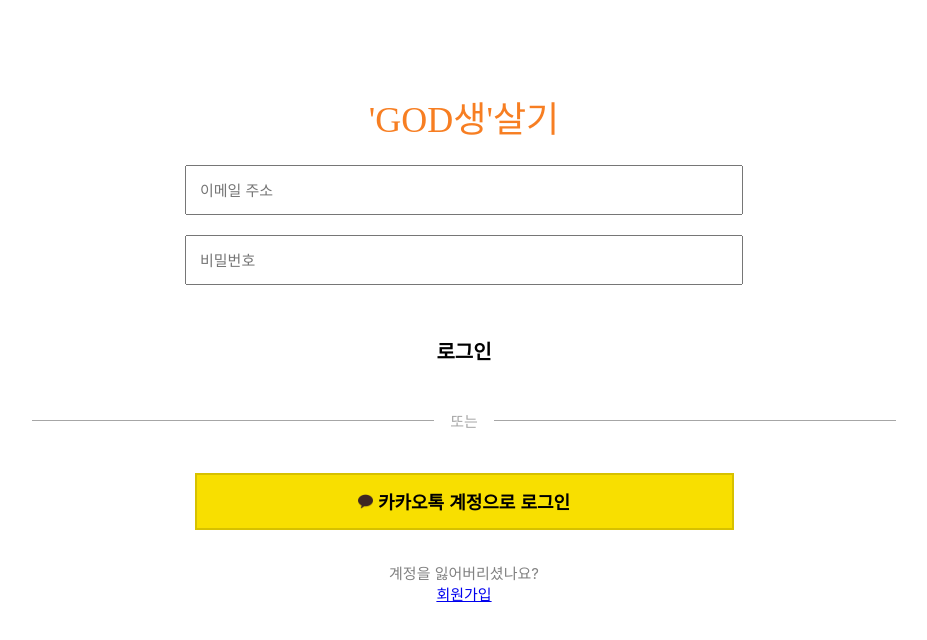
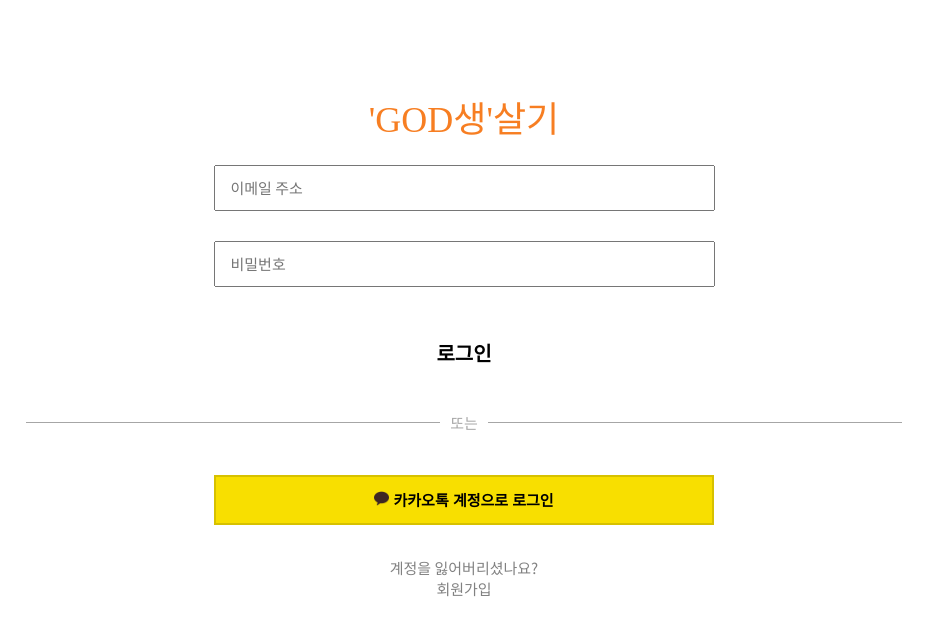
Before and after one commit to mju-likelion/livingodlife-frontend, a React (Create React App) app: page /login in a window 1280 px wide. Shown: the top 640 px of the page, without its empty margins (176-1103 px from the left). Built offline with nearby package versions, Linux system fonts and the light colour scheme; a web font is replaced by a local one.

Commit message:
design: login 페이지 Noto Sans 글꼴 적용, input 크기 조정

```diff
--- a/src/routes/Login/Login.js
+++ b/src/routes/Login/Login.js
@@ -1,28 +1,39 @@
-import './Login.scss';
-import React from 'react';
-import { Link } from 'react-router-dom';
-import Kakao from '../../image/kakao-icon.png';
+import "./Login.scss";
+import React from "react";
+import { Link } from "react-router-dom";
+import Kakao from "../../image/kakao-icon.png";
 
 function Login() {
-
   return (
     <div>
       <div className="logo">'GOD생'살기</div>
-
-      <input className='mail' type="text" placeholder='이메일 주소'></input>
-        <br/>
-      <input className='pw' type="password" placeholder='비밀번호'></input>
-        <br/>
-
-      <button className='login-btn'>로그인</button>
-
-      <div className="hr-sect">또는</div>
-
-      <button className="kakao"><img src={Kakao} style={{ width: '15px', height:'15px'}}/> 카카오톡 계정으로 로그인</button>
-
-      <div className="forgot-pw">계정을 잃어버리셨나요?</div>
-      <a href='./SignUp.js' className="sign-up"><Link to="/signup">회원가입</Link></a>
-
+      <input
+        className="mail notoSans"
+        type="text"
+        placeholder="이메일 주소"
+      ></input>
+      <br />
+      <input
+        className="pw notoSans"
+        type="password"
+        placeholder="비밀번호"
+      ></input>
+      <br />
+      <button className="login-btn notoSans">로그인</button>
+      <div className="hr-sect notoSans">또는</div>
+      <button className="kakao">
+        <img src={Kakao} style={{ width: "15px", height: "15px" }} /> 카카오톡
+        계정으로 로그인
+      </button>
+      <div className="forgot-pw notoSans">계정을 잃어버리셨나요?</div>
+      <a href="./SignUp.js" className="sign-up notoSans">
+        <Link
+          to="/signup"
+          style={{ textDecoration: "none", color: "rgba(129, 129, 129, 1)" }}
+        >
+          회원가입
+        </Link>
+      </a>
     </div>
   );
 }
--- a/src/routes/Login/Login.scss
+++ b/src/routes/Login/Login.scss
@@ -1,3 +1,11 @@
+@font-face {
+  font-family: 'Noto Sans KR', sans-serif;
+  src: url(//fonts.googleapis.com/earlyaccess/notosanskr.css);
+}
+
+.notoSans {
+  font-family: 'Noto Sans KR', sans-serif;
+}
 
 .logo {
   color: #F77E22;
@@ -9,12 +17,14 @@
 
 .mail,
 .pw {
-  margin-bottom: 20px;
-  width: 539px;
-  height: 44px;
-  font-size: 20px;
+  display: block;
+  margin: auto;
+  margin-top: 10px;
+  width: 480px;
+  height: 40px;
+  font-size: 15px;
   text-align: left;
-  padding-left: 13px;
+  padding-left: 15px;
 }
 
 
@@ -44,17 +54,18 @@
   flex-grow: 1;
   background: rgba(0, 0, 0, 0.35);
   height: 1px;
+  width: 0px;
   font-size: 0px;
   line-height: 0px;
-  margin: 0px 16px;
+  margin: 0px 10px;
 }
 
 .kakao {
   margin-top: 34px;
   margin-bottom: 32px;
-  width: 539px;
-  height: 57px;
-  font-size: 18px;
+  width: 500px;
+  height: 50px;
+  font-size: 15px;
   font-weight: bold;
   background-color: rgba(248, 223, 0, 1);
   border-style: solid;
```
